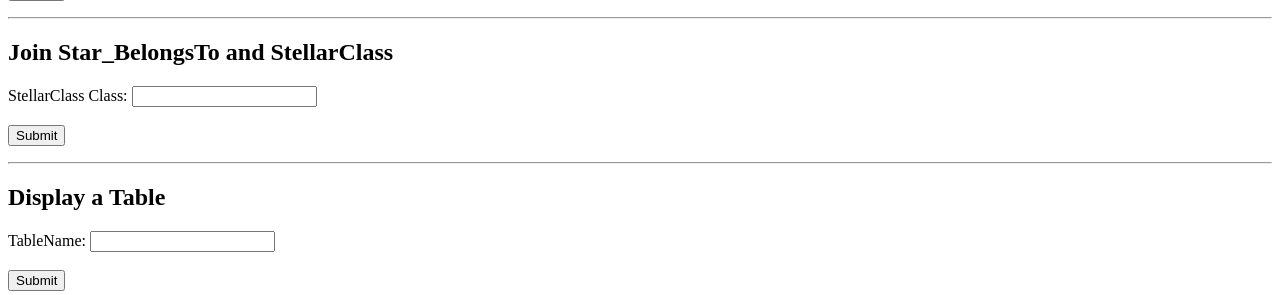
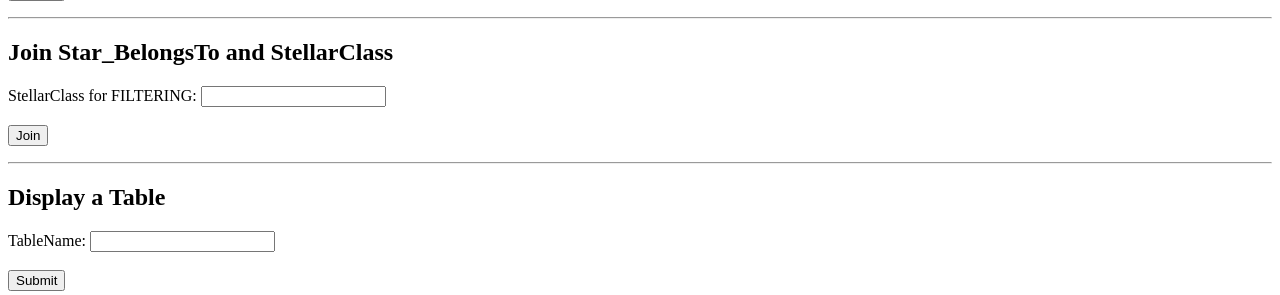
Before and after one commit to jaiveer67/Exoplanet-Explorer-System, a PHP site: page /exoplanet-explorer.php in a window 1280 px wide. Shown: the part 1950-2245 px from the top of the page. Run offline with PHP 8.4, Linux system fonts and the light colour scheme.

Commit message:
JOIN query done

```diff
--- a/exoplanet-explorer.php
+++ b/exoplanet-explorer.php
@@ -252,11 +252,11 @@ $show_debug_alert_messages = False; // show which methods are being triggered (s
 	<hr />
 
 	<h2>Join Star_BelongsTo and StellarClass</h2>
-	<form method="POST" action="exoplanet-explorer.php">
+	<form method="GET" action="exoplanet-explorer.php">
 		<input type="hidden" id="joinQueryRequest" name="joinQueryRequest">
-		StellarClass Class: <input type="text" name="StellarClassClass"><br><br>
+		StellarClass for FILTERING: <input type="text" name="StellarClassClass"><br><br>
 
-		<input type="submit" value="Submit" name="joinSubmit"></p>
+		<input type="submit" value="Join" name="joinSubmit"></p>
 	</form>
 
 	<hr />
@@ -635,16 +635,17 @@ $show_debug_alert_messages = False; // show which methods are being triggered (s
 	{
 		global $db_conn;
 
-		$stellarClass = $_POST['StellarClassClass'];
+		$stellarClass = $_GET['StellarClassClass'];
 
 		if (!empty($stellarClass)) {
-            $whereClause = "WHERE StellarClassClass = '$stellarClass'";
+            $whereClause = "WHERE Star_BelongsTo.StellarClassClass = StellarClass.Class AND Star_BelongsTo.StellarClassClass = '" . $stellarClass . "'";
         } else {
             $whereClause = "";
         }
 
-		$result = executePlainSQL("SELECT * FROM Star_BelongsTo NATURAL JOIN StellarClass $whereClause");
-
+		$result = executePlainSQL("SELECT * FROM Star_BelongsTo, StellarClass " . $whereClause);
+		printResult($result);
+		// print("hello");
 		oci_commit($db_conn);
 	}
 
@@ -736,8 +737,6 @@ $show_debug_alert_messages = False; // show which methods are being triggered (s
 				handleDeleteRequest();
 			} else if (array_key_exists('selectQueryRequest', $_POST)) {
 				handleSelectRequest();
-			} else if (array_key_exists('joinQueryRequest', $_POST)) {
-				handleJoinRequest();
 			}
 			disconnectFromDB();
 		}
@@ -760,15 +759,17 @@ $show_debug_alert_messages = False; // show which methods are being triggered (s
 				handleHavingRequest();
 			} elseif (array_key_exists('divisonTuples', $_GET)){
 				handleDivisionRequest();
+			}  else if (array_key_exists('joinQueryRequest', $_GET)) {
+				handleJoinRequest();
 			}
 
 			disconnectFromDB();
 		}
 	}
 
-	if (isset($_POST['reset']) || isset($_POST['updateSubmit']) || isset($_POST['insertSubmit']) || isset($_POST['deleteSubmit'])) {
+	if (isset($_POST['reset']) || isset($_POST['updateSubmit']) || isset($_POST['insertSubmit']) || isset($_POST['deleteSubmit']) ) {
 		handlePOSTRequest();
-	} else if (isset($_GET['countTupleRequest']) || isset($_GET['displayTuplesRequest']) || isset($_GET['projectionRequest'])) {
+	} else if (isset($_GET['countTupleRequest']) || isset($_GET['displayTuplesRequest']) || isset($_GET['projectionRequest']) || isset($_GET['joinSubmit']) ) {
 		handleGETRequest();
 	}
 
```
